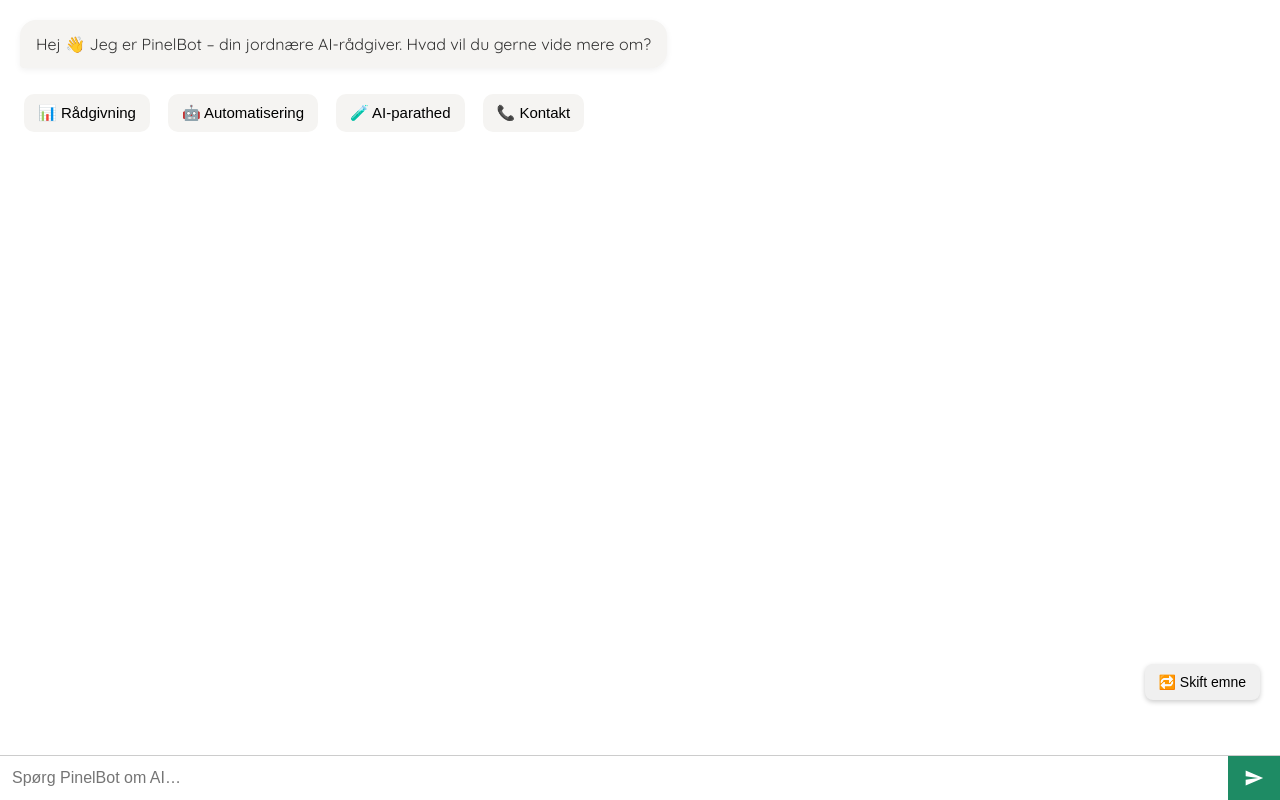
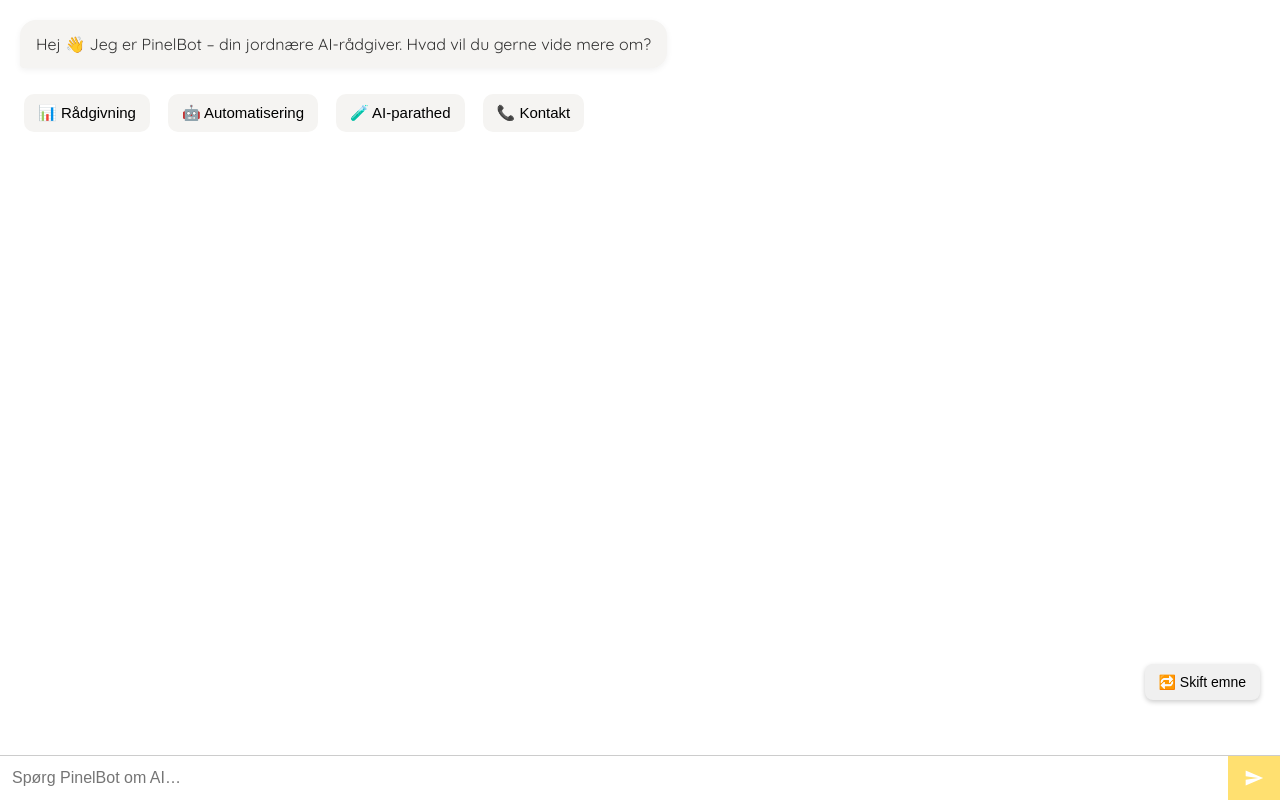
Before and after one commit to Growhubdk/pinelbot, a website: page index.html in a window 1280 px wide. Drawn offline with Linux system fonts and the light colour scheme.

Commit message:
Skiftet send-knap til Pinel-gul

```diff
--- a/index.html
+++ b/index.html
@@ -42,7 +42,7 @@
 
     #send-button {
   padding: 12px 16px;
-      background-color: #1e8b64;
+  background-color: #FFE070;
   border: none;
   cursor: pointer;
   display: flex;
@@ -50,8 +50,9 @@
   justify-content: center;
 }
 
+
     #send-button:hover {
-      background-color: #166a4d;
+  background-color: #e6ca4f;
 }
 
     #send-button svg {
```
Lines whose indentation alone changed are shown as unchanged.
